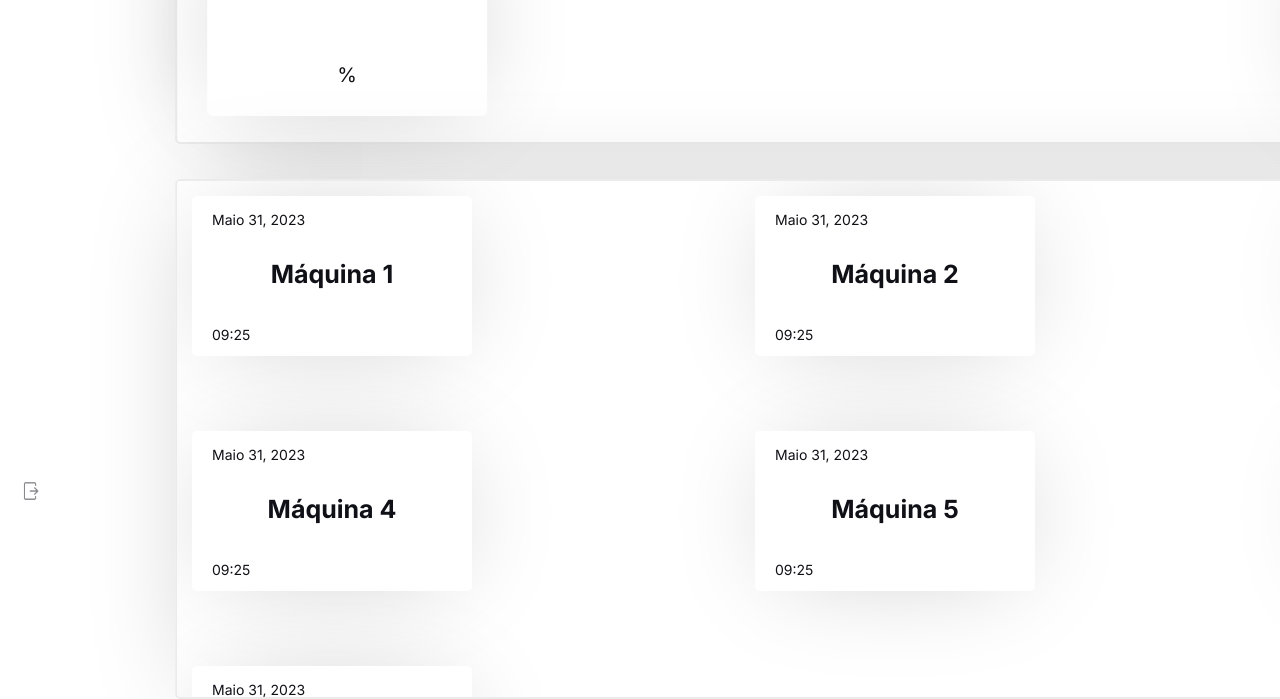
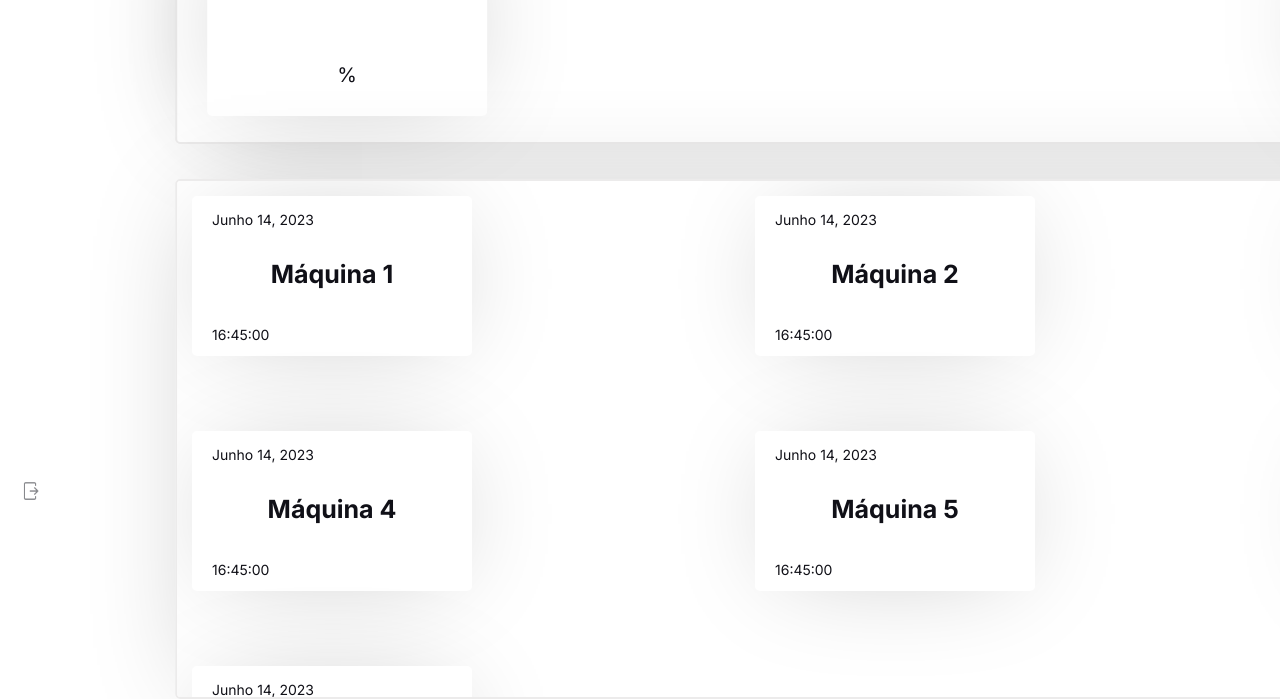
Before and after one commit to Acflaz/Projeto-WachmanSystem-Producao, a website: page site/public/dashboard/dashboardSuporte.html in a window 1280 px wide. Shown: the part 263-962 px from the top of the page. Drawn offline with nearby package versions, Linux system fonts and the light colour scheme; no server answers.

Commit message:
Subindo com detalhes arrumados

```diff
--- a/site/public/dashboard/dashboardSuporte.html
+++ b/site/public/dashboard/dashboardSuporte.html
@@ -30,7 +30,7 @@
   </section>
 
   <main>
-    <section class="sectionPerfil" onclick="entrarPerfil()">
+    <section class="sectionPerfil">
       <div class="containerPerfil">
         <div class="contentImage" id="imageUser">
 
@@ -80,59 +80,59 @@
     <section class="sectionTelas">
       <div class="primeiroGrupo">
         <div onclick="tela(1)" class="containerTela" id="card c1">
-          <p class="date">Maio 31, 2023</p>
+          <p class="date">Junho 14, 2023</p>
           <div class="contentVerticalTelas">
             <h1 id="user 1">Máquina 1</h1>
           </div>
-          <p class="hours" id="hours 1">09:25</p>
+          <p class="hours" id="hours 1">16:45:00</p>
         </div>
         <div onclick="tela(2)" class="containerTela" id="card c2">
-          <p class="date">Maio 31, 2023</p>
+          <p class="date">Junho 14, 2023</p>
           <div class="contentVerticalTelas">
             <h1 id="user 2">Máquina 2</h1>
           </div>
-          <p class="hours" id="hours 2">09:25</p>
+          <p class="hours" id="hours 2">16:45:00</p>
         </div>
         <div onclick="tela(3)" class="containerTela" id="card c3">
-          <p class="date">Maio 31, 2023</p>
+          <p class="date">Junho 14, 2023</p>
           <div class="contentVerticalTelas">
             <h1 id="user 3">Máquina 3</h1>
           </div>
-          <p class="hours" id="hours 3">09:25</p>
+          <p class="hours" id="hours 3">16:45:00</p>
         </div>
       </div>
 
       <div class="segundoGrupo">
         <div onclick="tela(4)" class="containerTela" id="card c4">
-          <p class="date">Maio 31, 2023</p>
+          <p class="date">Junho 14, 2023</p>
           <div class="contentVerticalTelas">
             <h1 id="user 4">Máquina 4</h1>
           </div>
-          <p class="hours" id="hours 4">09:25</p>
+          <p class="hours" id="hours 4">16:45:00</p>
         </div>
         <div onclick="tela(5)" class="containerTela" id="card c5">
-          <p class="date">Maio 31, 2023</p>
+          <p class="date">Junho 14, 2023</p>
           <div class="contentVerticalTelas">
             <h1 id="user 5">Máquina 5</h1>
           </div>
-          <p class="hours" id="hours 5">09:25</p>
+          <p class="hours" id="hours 5">16:45:00</p>
         </div>
         <div onclick="tela(6)" class="containerTela" id="card c6">
-          <p class="date">Maio 31, 2023</p>
+          <p class="date">Junho 14, 2023</p>
           <div class="contentVerticalTelas">
             <h1 id="user 6">Máquina 6</h1>
           </div>
-          <p class="hours" id="hours 6">09:25</p>
+          <p class="hours" id="hours 6">16:45:00</p>
         </div>
       </div>
 
       <div class="terceiroGrupo">
         <div onclick="tela(7)" class="containerTela" id="card c7">
-          <p class="date">Maio 31, 2023</p>
+          <p class="date">Junho 14, 2023</p>
           <div class="contentVerticalTelas">
             <h1 id="user 7">Máquina 7</h1>
           </div>
-          <p class="hours" id="hours 7">09:25</p>
+          <p class="hours" id="hours 7">16:45:00</p>
         </div>
       </div>
       </div>
```
Also changed, not shown: site/public/cadastroAdm.html (+1 -1 lines), site/public/cadastroEmpresarial.html (+1 -1 lines), site/public/dashboard/graficos.html (+1 -1 lines).
